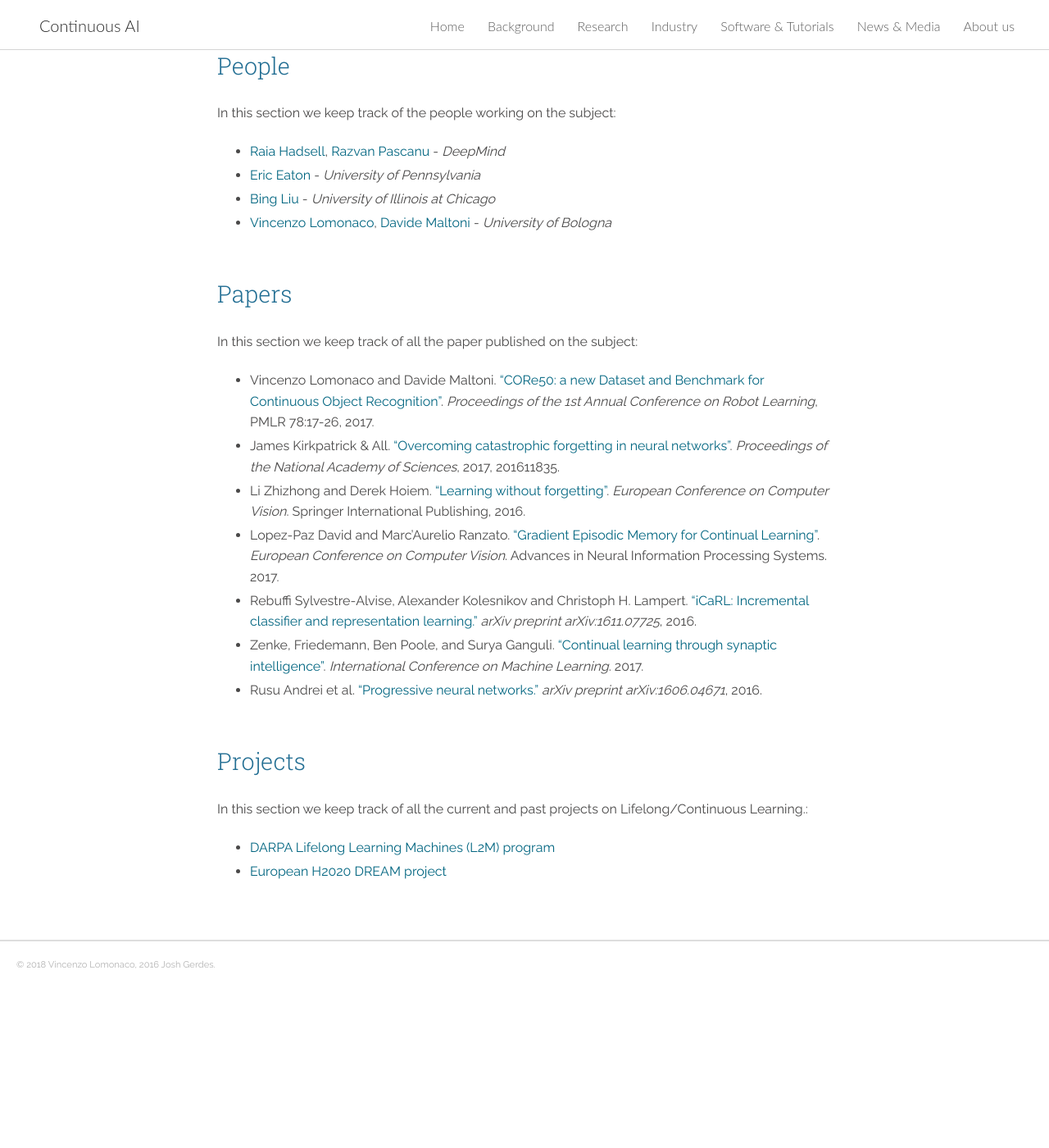
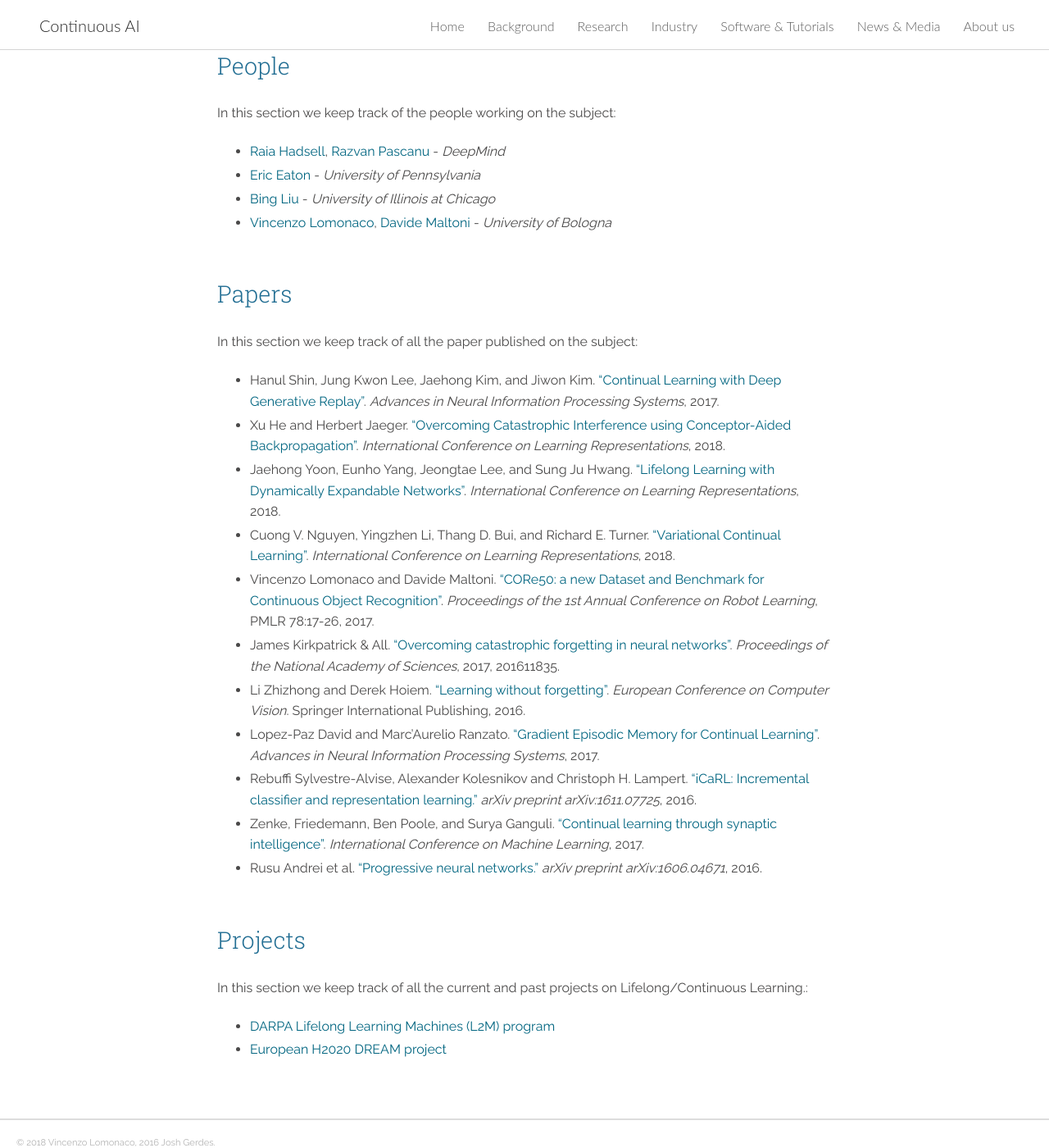
Before and after one commit to giparisi/website, a Jekyll site: the page built from research.md, in a window 1280 px wide and 1400 px high, scrolled down 325 px. Shown: the whole window at 82% size. Built offline with Jekyll 4.4.1, drawn with Linux system fonts in a browser that asks for light colours; nearby versions of some CDN libraries; before the commit the page ends 1508 px from its top, so only the background shows below that.

Commit message:
Add recent papers form NIPS 2017 and ICLR 2018. Update About Us section
* Add more recent papers to Research section. Add more to bio in About Us section
* Add research papers and current status of research members

```diff
--- a/research.md
+++ b/research.md
@@ -24,12 +24,16 @@ In this section we keep track of the people working on the subject:
 
 In this section we keep track of all the paper published on the subject:
 
+- Hanul Shin, Jung Kwon Lee, Jaehong Kim, and Jiwon Kim. ["Continual Learning with Deep Generative Replay"][dgr]. *Advances in Neural Information Processing Systems*, 2017.
+- Xu He and Herbert Jaeger. ["Overcoming Catastrophic Interference using Conceptor-Aided Backpropagation"][cab]. *International Conference on Learning Representations*, 2018.
+- Jaehong Yoon, Eunho Yang, Jeongtae Lee, and Sung Ju Hwang. ["Lifelong Learning with Dynamically Expandable Networks"][den]. *International Conference on Learning Representations*, 2018.
+- Cuong V. Nguyen, Yingzhen Li, Thang D. Bui, and Richard E. Turner. ["Variational Continual Learning"][vcl]. *International Conference on Learning Representations*, 2018.
 - Vincenzo Lomonaco and Davide Maltoni. ["CORe50: a new Dataset and Benchmark for Continuous Object Recognition"][core50]. *Proceedings of the 1st Annual Conference on Robot Learning*, PMLR 78:17-26, 2017.
 - James Kirkpatrick & All. ["Overcoming catastrophic forgetting in neural networks"][ewc]. *Proceedings of the National Academy of Sciences*, 2017, 201611835.
 - Li Zhizhong and Derek Hoiem. ["Learning without forgetting"][lwf]. *European Conference on Computer Vision*. Springer International Publishing, 2016.
-- Lopez-Paz David and Marc'Aurelio Ranzato. ["Gradient Episodic Memory for Continual Learning"][gem]. *European Conference on Computer Vision*. Advances in Neural Information Processing Systems. 2017.
+- Lopez-Paz David and Marc'Aurelio Ranzato. ["Gradient Episodic Memory for Continual Learning"][gem]. *Advances in Neural Information Processing Systems*, 2017.
 - Rebuffi Sylvestre-Alvise, Alexander Kolesnikov and Christoph H. Lampert. ["iCaRL: Incremental classifier and representation learning."][icarl] *arXiv preprint arXiv:1611.07725*, 2016.
-- Zenke, Friedemann, Ben Poole, and Surya Ganguli. ["Continual learning through synaptic intelligence"][syn]. *International Conference on Machine Learning*. 2017.
+- Zenke, Friedemann, Ben Poole, and Surya Ganguli. ["Continual learning through synaptic intelligence"][syn]. *International Conference on Machine Learning*, 2017.
 - Rusu Andrei et al. ["Progressive neural networks."][pnn] *arXiv preprint arXiv:1606.04671*, 2016.
 
 <!--<li><span><a href="https://www.cs.uic.edu/~liub/lifelong-machine-learning.html"> Lifelong Learning Machine</a> </li>
```
Also changed, not shown: other parts of research.md (+4 -0 lines), about_us.md (+4 -4 lines), 2 other files.
